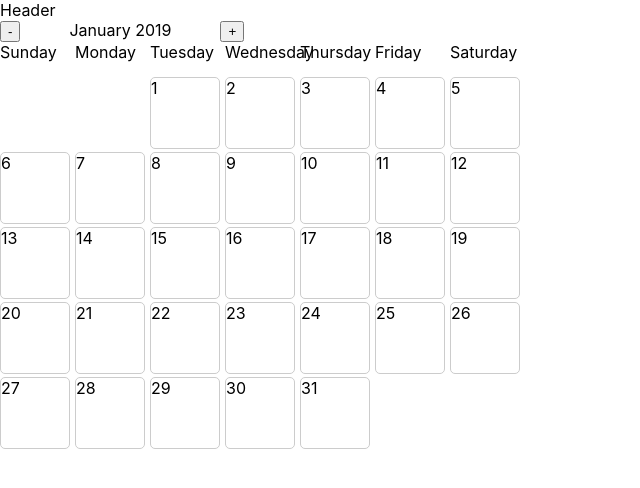
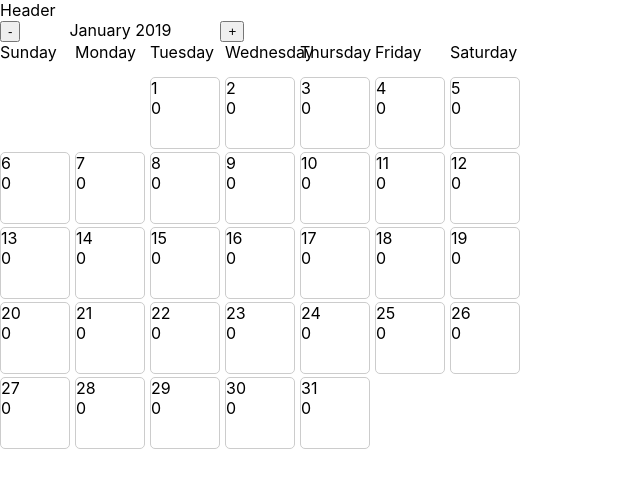
Before and after one commit to ungear/party-planner, a React (Create React App) app: page / in a window 1280 px wide. Shown: the top 488 px of the page, without its empty margins (0-640 px from the left). Built offline with nearby package versions, Linux system fonts and the light colour scheme; the HTML template or start-up script is replaced by a standard one.

Commit message:
add events

```diff
--- a/src/App.js
+++ b/src/App.js
@@ -8,25 +8,35 @@ class App extends Component {
   constructor() {
     super();
     this.state = {
-      currentDate: {
+      currentMonth: {
         year: 2019,
         month: 0
-      }
+      },
+      events: [
+        {
+          time: 1546290000000,
+          description: "test event 1"
+        },
+        {
+          time: 1546376400000,
+          description: "test event 2"
+        }
+      ]
     }
     this.onDateChanged = this.onDateChanged.bind(this)
   }
   onDateChanged(newDate) {
-    this.setState({ ...this.state, currentDate: newDate })
+    this.setState({ ...this.state, currentMonth: newDate })
   }
   render() {
     return (
       <main>
         <Header></Header>
         <DateSelection
-          date={this.state.currentDate}
+          date={this.state.currentMonth}
           onDateChanged={this.onDateChanged}
         />
-        <Calendar date={this.state.currentDate}></Calendar>
+        <Calendar date={this.state.currentMonth} events={this.state.events}></Calendar>
 
         {/* <div className="App">
           <header className="App-header">
--- a/src/Calendar.js
+++ b/src/Calendar.js
@@ -7,6 +7,9 @@ const Weekdays = ["Sunday", "Monday", "Tuesday", "Wednesday", "Thursday", "Frida
 export default class Calendar extends Component {
   render() {
     let calendar = getCalendar(this.props.date.year, this.props.date.month);
+    calendar.forEach(d => {
+      d.events = this.props.events.filter(e => e.time === new Date(this.props.date.year, this.props.date.month, d.dayNumber).getTime())
+    })
     let daysMarkup = calendar.map(d =>
       <div
         className="c-cell c-cell--card"
--- a/src/DayCard.js
+++ b/src/DayCard.js
@@ -3,6 +3,9 @@ import "./DayCard.css";
 
 export default function DayCard(props) {
   return (
-    <div className="day-card">{props.dayInfo.dayNumber}</div>
+    <div className="day-card">
+      <div>{props.dayInfo.dayNumber}</div>
+      <div>{props.dayInfo.events.length}</div>
+    </div>
   )
 }
```
